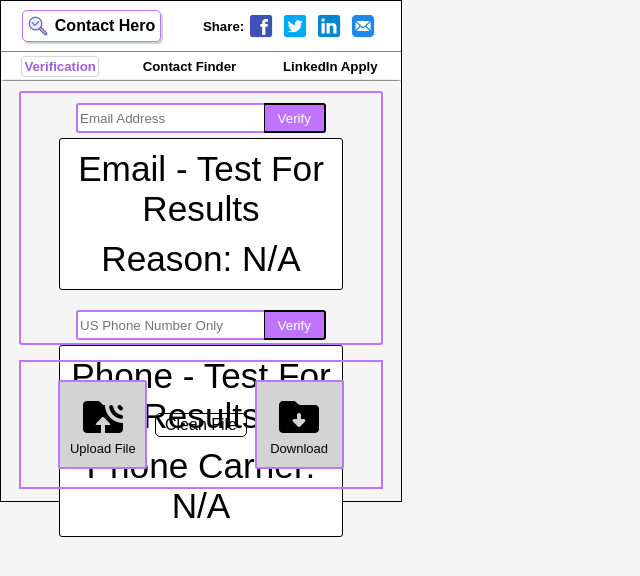
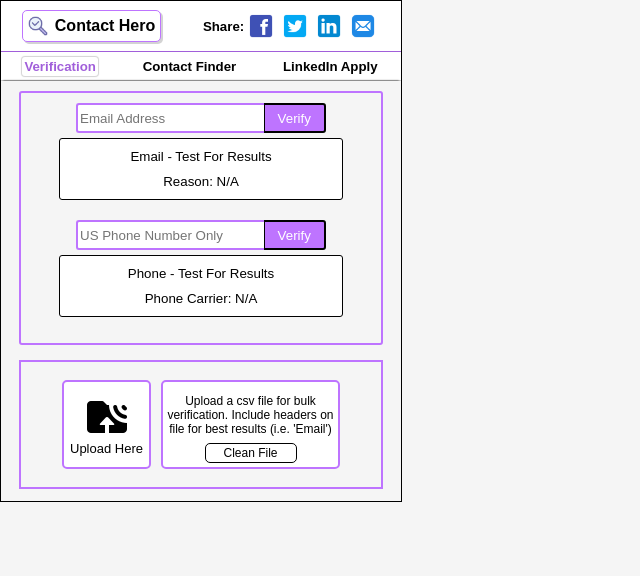
Before and after one commit to kalikex1/email-checker, a React (Create React App) app in the folder test-react-app/: page / in a window 1280 px wide. Shown: the top 576 px of the page, without its empty margins (0-640 px from the left). Built offline with nearby package versions, Linux system fonts and the light colour scheme.

Commit message:
file cleansing - 75%

```diff
--- a/test-react-app/package.json
+++ b/test-react-app/package.json
@@ -8,6 +8,7 @@
     "@testing-library/react": "^11.2.7",
     "@testing-library/user-event": "^12.8.3",
     "js-cookie": "^3.0.1",
+    "papaparse": "^5.3.2",
     "react": "^18.1.0",
     "react-dom": "^18.1.0",
     "react-phone-number-input": "^3.2.7",
--- a/test-react-app/src/components/FileUpload/FileUpload.css
+++ b/test-react-app/src/components/FileUpload/FileUpload.css
@@ -14,8 +14,10 @@
 }
 
 .fileUploadWrap > div, .fileUploadWrap > a > div{
-    background-color: lightgray;
+    /* background-color: lightgray; */
+    background-color: white;
     border: solid #be74ff 2px;
+    border-radius: 5px;
 }
 
 /* DIRTY & CLEAN CONTAINERS */
@@ -84,3 +86,41 @@
 .cleanButton:active{
     transform: translateY(2px);
 }
+
+.fileLoader{
+    position: relative;
+    width: 100%;
+    height: 100px;
+    text-align: center;
+    background-color: white !important;
+}
+
+.fileLoader > img{
+    width: 50px;
+    height: 50px;
+}
+
+.fileLoader > p{
+    font-size: 9pt;
+}
+
+
+.infoBox{
+    font-size: 9pt;
+    width: 175px;
+    text-align: center;
+    display: flex;
+    flex-direction: column;
+    align-items: center;
+    height: 85px;
+    cursor: default;
+}
+
+.infoBox > p {
+    margin-bottom: 2px;
+    cursor: auto;
+}
+
+.cleanButton:hover{
+    cursor: pointer;
+}
--- a/test-react-app/src/components/FileUpload/index.js
+++ b/test-react-app/src/components/FileUpload/index.js
@@ -1,18 +1,75 @@
-import React, { useState } from 'react';
+import React, { useEffect, useState } from 'react';
 
 import './FileUpload.css'
 
 import fI from './fileIcon.png'
 import fDl from './dlFile.png'
 
+import Papa from 'papaparse'
+
+import loadGif from './dot-loader.gif'
+
 function FileUpload(props) {
     const [uploaded, setUploaded] = useState({})
+
+    const [cleanFile, setCleanFile] = useState({})
+
+    const [loading, setLoading] = useState(false)
 
     const hiddenFileInput = React.useRef(null)
     const hiddenFileDownload = React.useRef(null)
     const link = document.getElementById('link')
 
-    function handleFilter(){
+    async function emailCheck(e) {
+        const result = await fetch(`https://aaront612.pythonanywhere.com/multi/${e}`, { method: 'GET' })
+            .then(response => response.json())
+            .then(data => { return data })
+        return await result
+    }
+
+    async function handleFilter(){
+
+        setLoading(true)
+
+
+        let fileRows = Papa.parse(uploaded.file, {
+            header: true,
+            skipEmptyLines: true,
+            complete: async function (results) {
+                const cleanArr = []
+                console.log(results.data)
+                for (let i = 0; i < results.data.length; i++){
+                    if(results.data[i]['Email']){
+                        let result = await emailCheck(results.data[i]['Email'])
+                        if (result.Result === 'Valid'){
+                            console.log(results.data[i], 'validddd')
+                            cleanArr.push(results.data[i])
+                        }
+
+                    } else if (results.data[i]['email']){
+                        let result = await emailCheck(results.data[i]['email'])
+                        if (result.Result === 'Valid') {
+                            console.log(results.data[i], 'validddd')
+                            cleanArr.push(results.data[i])
+                        }
+                    }
+                }
+                // console.log(cleanArr)
+                const newF = await Papa.unparse(cleanArr)
+
+                let csvData = new Blob([newF], {type: 'text/csv;charset=utf-8;'})
+                let csvURL = window.URL.createObjectURL(csvData)
+                link.download = 'clean-'+uploaded.fName
+                link.href = csvURL
+                hiddenFileDownload.current.click()
+                // await setCleanFile({
+                //     file: await Papa.unparse(cleanArr),
+                //     fName: `clean-${uploaded?.fName}`
+                // })
+                setLoading(false)
+                return cleanArr
+            }
+        })
 
     }
 
@@ -29,37 +86,62 @@
 
     }
 
-    function handleFilter(e){
-        console.log(uploaded.file, 'fuckyeah')
-    }
+    // function handleFilter(e){
+    //     console.log(uploaded.file, 'fuckyeah')
+    // }
+    // useEffect(()=>{
+    //     if (cleanFile?.file){
+    //         let objectURL = URL.createObjectURL(cleanFile?.file)
+
+    //         link.download = 'clean-' + cleanFile?.fName
+    //         link.href = objectURL
+
+    //         hiddenFileDownload.current.click()
+    //     }
+    // },[cleanFile, link])
 
     function handleDownload(){
-        let objectURL = URL.createObjectURL(uploaded?.file)
+        let objectURL = URL.createObjectURL(cleanFile?.file)
 
-        link.download = 'clean-'+uploaded?.fName
+        link.download = 'clean-'+cleanFile?.fName
         link.href = objectURL
 
         hiddenFileDownload.current.click()
     }
+
 
     return (
         <>
         <input type="file" accept='.csv' onChange={(e)=> handleChange(e)} ref={hiddenFileInput} style={{display:'none'}}/>
         <a href={uploaded?.file}  id='link' style={{display:'none'}} ref={hiddenFileDownload}></a>
         <div className='fileUploadWrap'>
+            {loading && (
+                <div className='fileLoader'>
+                    <img src={loadGif} alt=''></img>
+                    <p>Large Files May Take Several Minutes</p>
+                </div>
+            )}
+            {!loading && (
+                <>
+                    <div className="dirtyContainer" onClick={(e)=> handleClick(e)}>
 
-            <div className="dirtyContainer" onClick={(e)=> handleClick(e)}>
+                        <img className='uploadIcon' src={fI}></img>
+                        <p>{uploaded?.fName ? uploaded?.fName : 'Upload Here'}</p>
+                    </div>
+                    <div className='infoBox'>
+                        <p>
+                            Upload a csv file for bulk verification. Include headers on file for best results (i.e. 'Email')
+                        </p>
+                        <p className='cleanButton' onClick={(e)=> handleFilter(e)}>Clean File</p>
+                    </div>
 
-                <img className='uploadIcon' src={fI}></img>
-                <p>{uploaded?.fName ? uploaded?.fName : 'Upload File'}</p>
-            </div>
+                    {/* <div className='cleanFileWrap'>
+                        <img className='uploadIcon' src={fDl} onClick={(e)=> handleDownload(e)}></img>
+                        <p>{uploaded?.fName ? uploaded?.fName : 'Download'}</p>
+                    </div> */}
 
-            <p className='cleanButton' onClick={(e)=> handleFilter(e)}>Clean File</p>
-
-            <div className='cleanFileWrap'>
-                <img className='uploadIcon' src={fDl} onClick={(e)=> handleDownload(e)}></img>
-                <p>{uploaded?.fName ? uploaded?.fName : 'Download'}</p>
-            </div>
+                </>
+            )}
 
         </div>
         </>
--- a/test-react-app/src/components/SplashPage/SplashPage.css
+++ b/test-react-app/src/components/SplashPage/SplashPage.css
@@ -60,7 +60,7 @@
     justify-content: center;
     align-items: center;
     padding: 5px;
-    font-size: 2.75vw;
+    font-size: 10pt;
     text-align: center;
 }
 
```
Also changed, not shown: test-react-app/src/components/FileUpload/clean-bleep.csv (added), test-react-app/src/components/FileUpload/dot-loader.gif (added), 1 other file (tests, documents, lock files or other folders).
